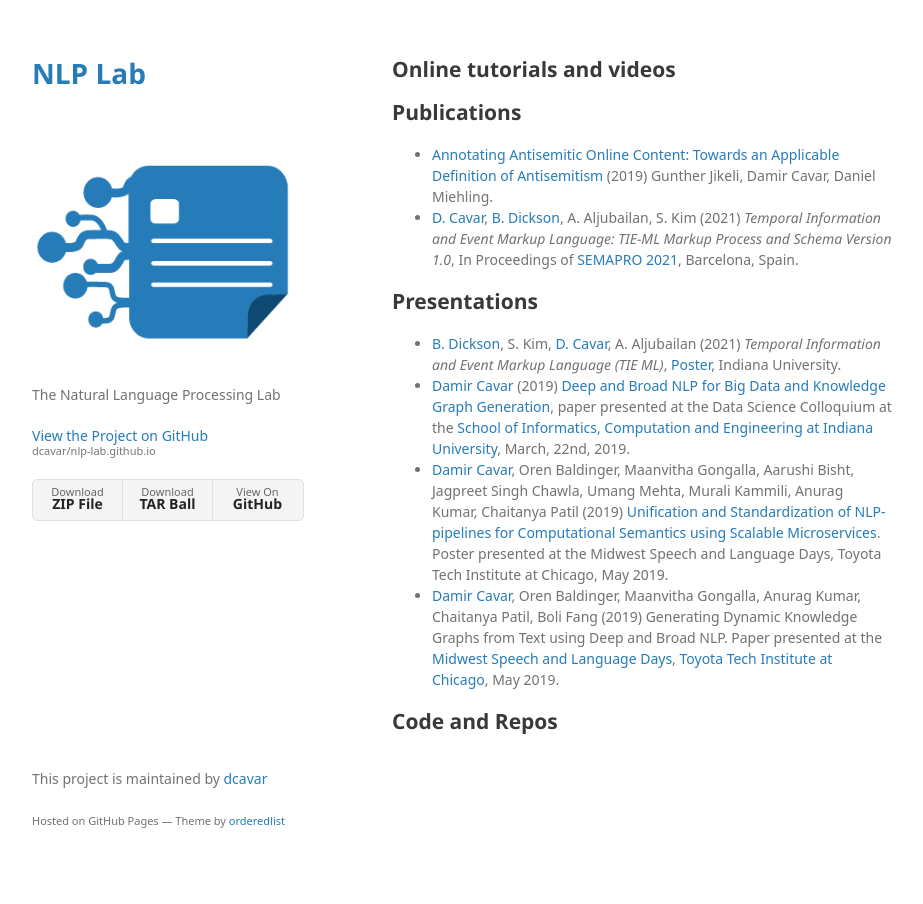
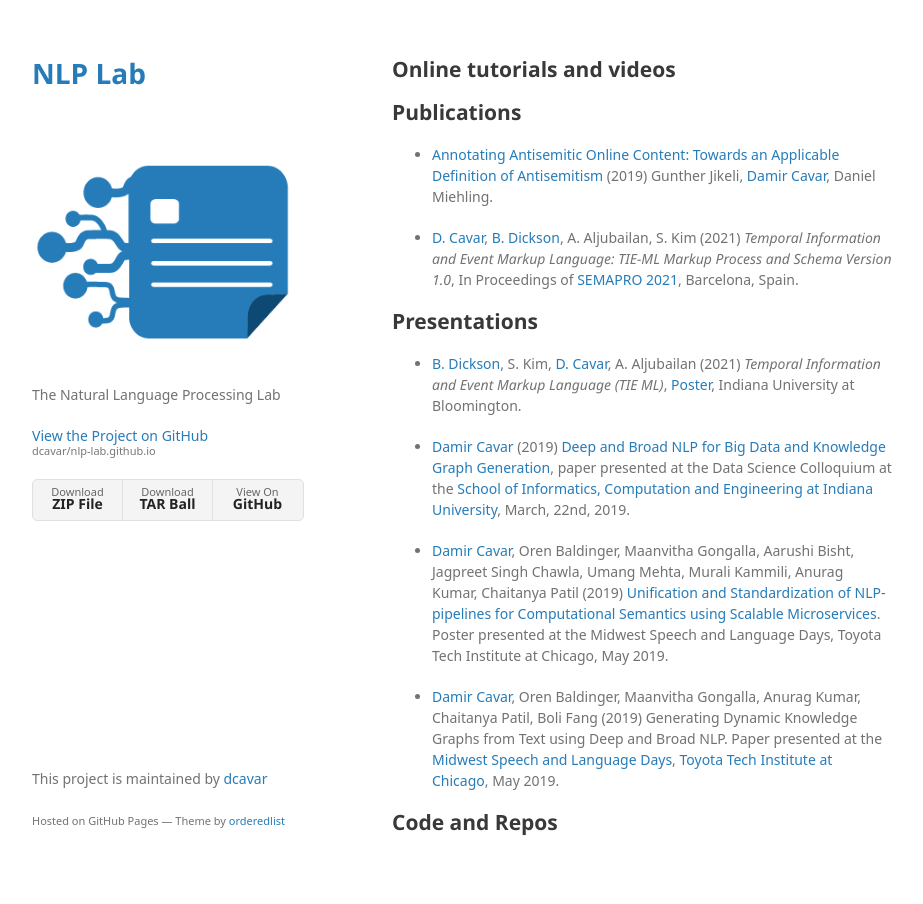
Before and after one commit to dcavar/nlp-lab.github.io, a Jekyll site: the page built from publications.md, in a window 1280 px wide. Shown: the whole page, without its empty margins (178-1101 px from the left). Built offline with Jekyll 4.4.1, drawn with Linux system fonts in a browser that asks for light colours; some web fonts are replaced; our own code applies the rules of GitHub Pages for plain Markdown files.

Commit message:
Fixed links and format changed to MD

```diff
--- a/publications.md
+++ b/publications.md
@@ -11,25 +11,27 @@ permalink: /publications/
 
 ## Publications
 
-<ul>
-<li><a href="https://arxiv.org/ftp/arxiv/papers/1910/1910.01214.pdf">Annotating Antisemitic Online Content: Towards an  Applicable Definition of Antisemitism</a> (2019) Gunther Jikeli, Damir Cavar, Daniel Miehling.
-</li>
-<li><a href="http://damir.cavar.me/">D. Cavar</a>, <a href="https://www.linkedin.com/in/billy-dickson/">B. Dickson</a>, A. Aljubailan, S. Kim (2021) <i>Temporal Information and Event Markup Language: TIE-ML Markup Process and Schema Version 1.0</i>, In Proceedings of <a href = "https://www.iaria.org/conferences2021/SEMAPRO21.html">SEMAPRO 2021</a>, Barcelona, Spain.
-</li>
-</ul>
+- [Annotating Antisemitic Online Content: Towards an  Applicable Definition of Antisemitism](https://arxiv.org/ftp/arxiv/papers/1910/1910.01214.pdf) (2019) Gunther Jikeli, [Damir Cavar], Daniel Miehling.
+
+- [D. Cavar], [B. Dickson], A. Aljubailan, S. Kim (2021) *Temporal Information and Event Markup Language: TIE-ML Markup Process and Schema Version 1.0*, In Proceedings of [SEMAPRO 2021](https://www.iaria.org/conferences2021/SEMAPRO21.html), Barcelona, Spain.
+
 
 
 ## Presentations
 
-<ul>
-<li><a href="https://www.linkedin.com/in/billy-dickson/">B. Dickson</a>, S. Kim, <a href="http://damir.cavar.me/">D. Cavar</a>, A. Aljubailan (2021) <i>Temporal Information and Event Markup Language (TIE
-ML)</i>, <a href= "/timeevents/TIEML_Poster_8_27.pdf">Poster</a>, Indiana University.</li>
-<li><a href="http://damir.cavar.me/">Damir Cavar</a> (2019) <a href="/pubs/Deep_and_Broad_NLP_for_Big_Data_and_Knowledge_Graph_Generation.pdf">Deep and Broad NLP for Big Data and Knowledge Graph Generation</a>, paper presented at the Data Science Colloquium at the <a href="https://sice.indiana.edu/">School of Informatics, Computation and Engineering at Indiana University</a>, March, 22nd, 2019.</li>
+- [B. Dickson], S. Kim, [D. Cavar], A. Aljubailan (2021) *Temporal Information and Event Markup Language (TIE
+ML)*, [Poster](/timeevents/TIEML_Poster_8_27.pdf), Indiana University at Bloomington.
 
-<li><a href="http://damir.cavar.me/">Damir Cavar</a>, Oren Baldinger, Maanvitha Gongalla, Aarushi Bisht, Jagpreet Singh Chawla, Umang Mehta, Murali Kammili, Anurag Kumar, Chaitanya Patil (2019) <a href="/pubs/TTI_Chicago_Poster_2019.pdf">Unification and Standardization of NLP-pipelines for Computational Semantics using Scalable Microservices</a>. Poster presented at the Midwest Speech and Language Days, Toyota Tech Institute at Chicago, May 2019.</li>
+- [Damir Cavar] (2019) [Deep and Broad NLP for Big Data and Knowledge Graph Generation](/pubs/Deep_and_Broad_NLP_for_Big_Data_and_Knowledge_Graph_Generation.pdf), paper presented at the Data Science Colloquium at the [School of Informatics, Computation and Engineering at Indiana University](https://sice.indiana.edu/), March, 22nd, 2019.
 
-<li><a href="http://damir.cavar.me/">Damir Cavar</a>, Oren Baldinger, Maanvitha Gongalla,  Anurag Kumar, Chaitanya Patil, Boli Fang (2019) Generating Dynamic Knowledge Graphs from Text using Deep and Broad NLP. Paper presented at the <a href="https://ttic.uchicago.edu/~kgimpel/MSLD2019.html">Midwest Speech and Language Days</a>, <a href="https://www.ttic.edu/">Toyota Tech Institute at Chicago</a>, May 2019.</li>
-</ul>
+- [Damir Cavar], Oren Baldinger, Maanvitha Gongalla, Aarushi Bisht, Jagpreet Singh Chawla, Umang Mehta, Murali Kammili, Anurag Kumar, Chaitanya Patil (2019) [Unification and Standardization of NLP-pipelines for Computational Semantics using Scalable Microservices](/pubs/TTI_Chicago_Poster_2019.pdf). Poster presented at the Midwest Speech and Language Days, Toyota Tech Institute at Chicago, May 2019.
+
+- [Damir Cavar], Oren Baldinger, Maanvitha Gongalla,  Anurag Kumar, Chaitanya Patil, Boli Fang (2019) Generating Dynamic Knowledge Graphs from Text using Deep and Broad NLP. Paper presented at the [Midwest Speech and Language Days](https://ttic.uchicago.edu/~kgimpel/MSLD2019.html), [Toyota Tech Institute at Chicago](https://www.ttic.edu/), May 2019.
 
 
 ## Code and Repos
+
+
+[D. Cavar]: http://damir.cavar.me/ "Damir Cavar"
+[Damir Cavar]: http://damir.cavar.me/ "Damir Cavar"
+[B. Dickson]: https://www.linkedin.com/in/billy-dickson/ "Billy Dickson"
```
